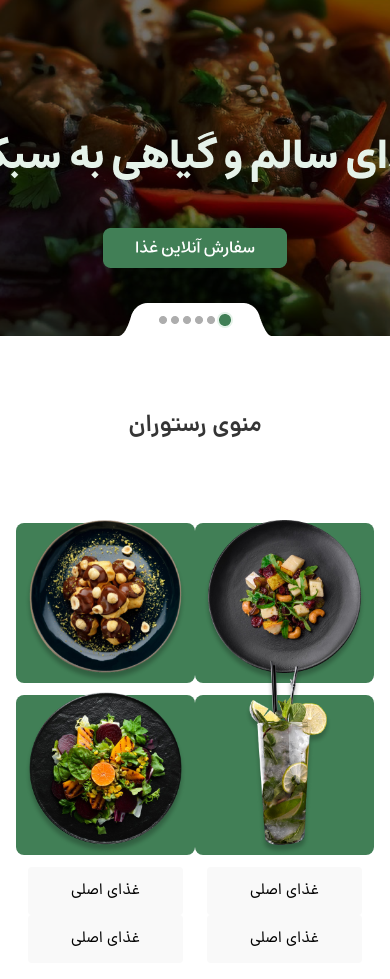
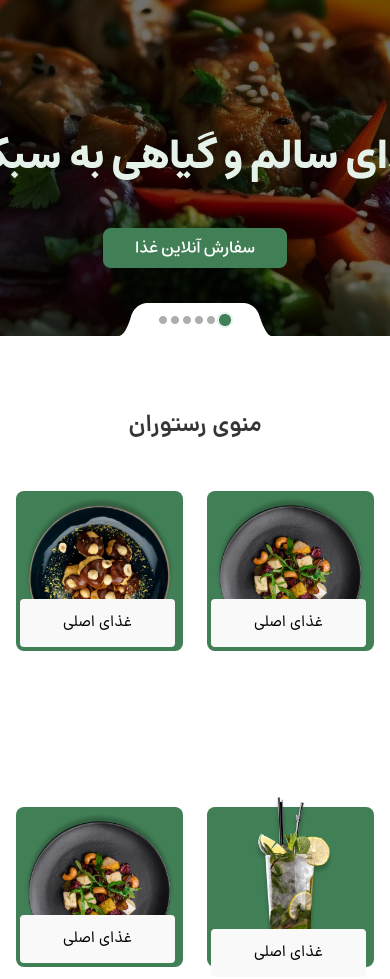
Before and after one commit to Amir-Sharafi-86/Tarkhine-Food, a website: page public/index.html in a window 390 px wide. Shown: the part 91-1070 px from the top of the page. Drawn offline with Linux system fonts and the light colour scheme; files whose address does not match are found by name.

Commit message:
responsive Section

```diff
--- a/public/index.html
+++ b/public/index.html
@@ -68,51 +68,39 @@
 <section class="mx-auto mt-[75px]">
   <div class="container">
       <h1 class="text-2xl font-DanaDemibold text-[#353535] text-center mt-10 mb-12">منوی رستوران</h1>
-      <div class="grid grid-cols-2 md:grid-cols-3 lg:grid-cols-4 mt-20 justify-center items-center">
+      <div class="grid grid-cols-2 md:grid-cols-3 lg:grid-cols-4 gap-6">
           <!-- product 1 -->
-        <div class="md:w-[287px] h-[160px] bg-natural px-2 rounded-lg relative rotate-180 mb-3 ">
+          <div class="md:w-full h-[160px] bg-natural px-2 rounded-lg relative  mb-3 flex justify-center items-center">
             <div class="relative">
                 <img src="../imges/Section-1/image (2).png" class="rotate-180" alt="">
+                <button class="absolute bottom-0 w-[155px] h-[48px] rounded bg-[#F9F9F9] mx-auto my-auto">غذای اصلی</button>
             </div>
          </div>
-         <!-- product 2 -->
-        <div class="md:w-[287px] h-[160px] bg-natural px-2 rounded-lg relative rotate-180 mb-3 ">
+          <!-- product 1 -->
+          <div class="md:w-full h-[160px] bg-natural px-2 rounded-lg relative  mb-3 flex justify-center items-center">
             <div class="relative">
                 <img src="../imges/Section-1/image (3).png" class="rotate-180" alt="">
+                <button class="absolute bottom-0 w-[155px] h-[48px] rounded bg-[#F9F9F9] mx-auto my-auto">غذای اصلی</button>
             </div>
          </div>
           <!-- product 3 -->
-        <div class="md:w-[287px] h-[160px] bg-natural px-2 rounded-lg relative rotate-180 mb-3 ">
+          <div class="md:w-full h-[160px] bg-natural px-2 rounded-lg relative  mb-3 flex justify-center items-center mt-[7.5rem] lg:mt-0 lg:mt-0">
             <div class="relative">
-            <img src="../imges/Section-1/image (4).png" class="rotate-180" alt="">
+                <img src="../imges/Section-1/image (4).png" alt="">
+                <button class="absolute bottom-0 w-[155px] h-[48px] rounded bg-[#F9F9F9] mx-auto my-auto">غذای اصلی</button>
             </div>
          </div>
           <!-- product 4 -->
-        <div class="md:w-[287px] h-[160px] bg-natural px-2 rounded-lg relative rotate-180 mb-3 ">
+          <div class="md:w-full h-[160px] bg-natural px-2 rounded-lg relative  mb-3 flex justify-center items-center mt-[7.5rem] lg:mt-0">
             <div class="relative">
-            <img src="../imges/Section-1/image.png" class="rotate-180" alt="">
+                <img src="../imges/Section-1/image (2).png" class="rotate-180" alt="">
+                <button class="absolute bottom-0 w-[155px] h-[48px] rounded bg-[#F9F9F9] mx-auto my-auto">غذای اصلی</button>
             </div>
          </div>
-        <!-- info product -->
-        <div class="mx-auto">
-          <button class="w-[155px] h-[48px] rounded bg-[#F9F9F9]">غذای اصلی</button>
-        </div>
-        <!-- info product -->
-        <div class="mx-auto">
-          <button class="w-[155px] h-[48px] rounded bg-[#F9F9F9]">غذای اصلی</button>
-        </div>
-        <!-- info product -->
-        <div class="mx-auto">
-          <button class="w-[155px] h-[48px] rounded bg-[#F9F9F9]">غذای اصلی</button>
-        </div>
-        <!-- info product -->
-        <div class="mx-auto">
-          <button class="w-[155px] h-[48px] rounded bg-[#F9F9F9]">غذای اصلی</button>
       </div>
   </div>
+</section>
 
-    </div>
-  </section>
 </main>
 <script src="./scripts/app.js"></script>
 </body>
```
Also changed, not shown: public/styles/app.css. Lines whose indentation alone changed are shown as unchanged.
